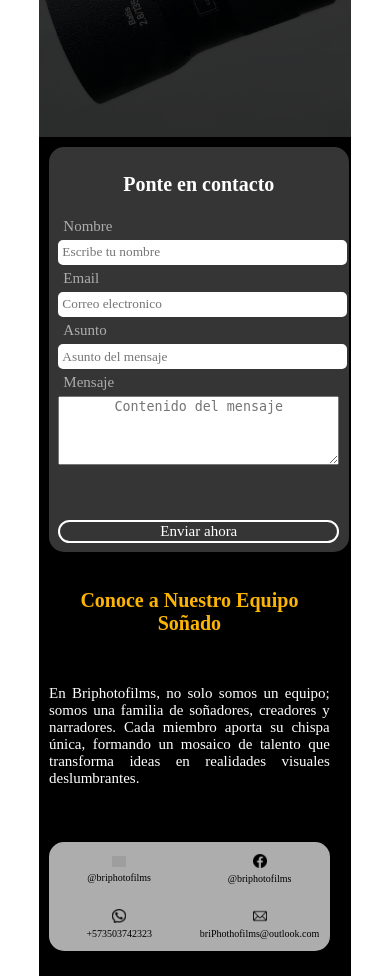
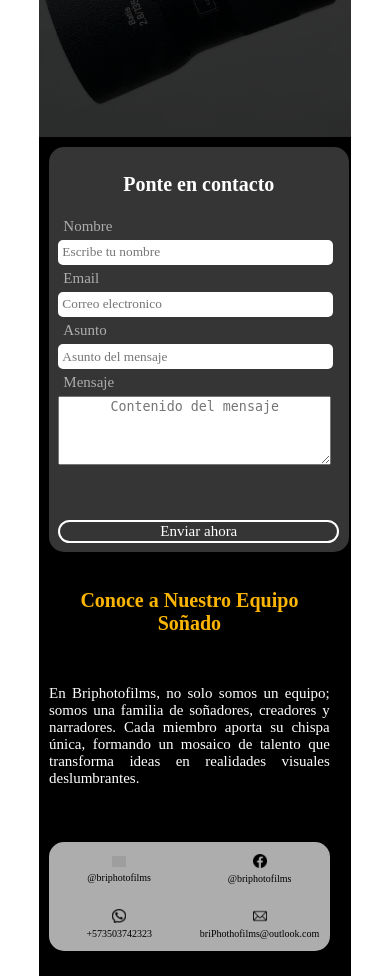
Before and after one commit to EduardoCR91/Proyecto-BriPhoto, a PHP site: page /Contact.html in a window 390 px wide. Shown: the part 423-1399 px from the top of the page. Run offline with PHP 8.4, Linux system fonts and the light colour scheme; grey boxes are pictures that could not be loaded.

Commit message:
Update cssContacto.css

```diff
--- a/cssContacto.css
+++ b/cssContacto.css
@@ -445,6 +445,9 @@ footer{
     .form form{
         font-size: var(--md);
     }
+    .form input, .form textarea{
+        width: 95%;
+    }
     .text-logos{
         display: flex;
         flex-direction: column;
```
